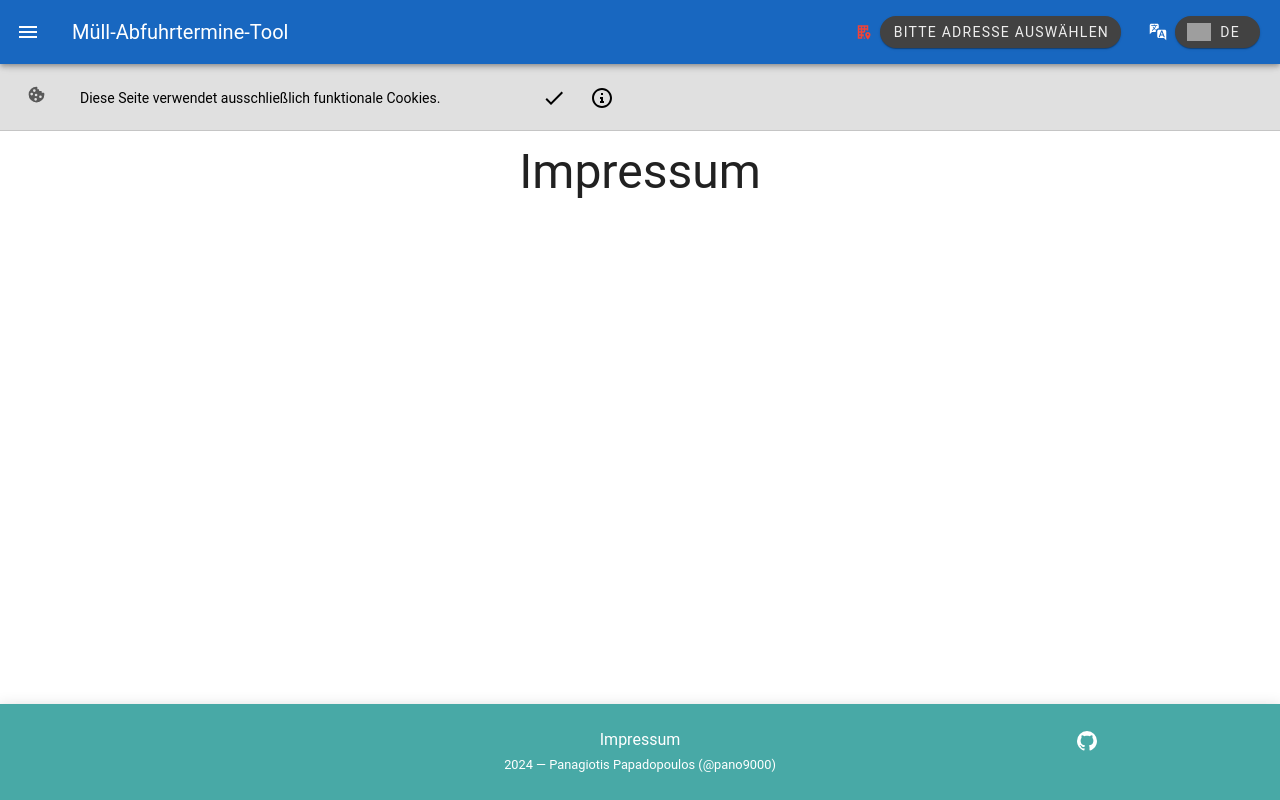
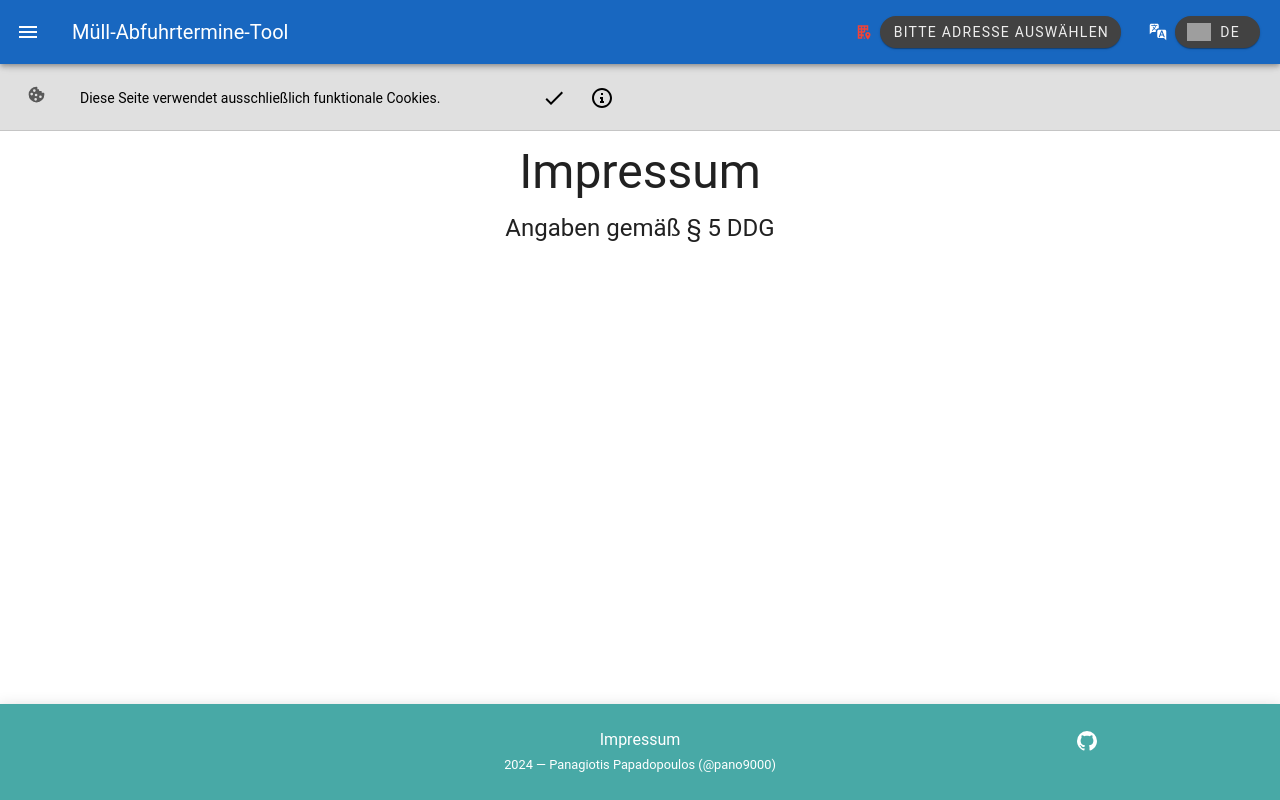
Before and after one commit to pano9000/aws-stuttgart-pickup-dates-service, a Nuxt app: page /impressum in a window 1280 px wide. Built offline with nearby package versions, Linux system fonts and the light colour scheme; grey boxes are pictures that could not be loaded.

Commit message:
feat(pages/impressum): improve content

```diff
--- a/pages/impressum.vue
+++ b/pages/impressum.vue
@@ -1,8 +1,11 @@
 <template>
 
-  <BasePageTemplate :page-title="i18n.t('legalNotice.pageTitle')">
+  <BasePageTemplate
+    :page-title="i18n.t('legalNotice.pageTitle')"
+    :page-subtitle="i18n.t('legalNotice.pageSubtitle')"
+  >
     <template #mainContent>
-      <address class="text-left">
+      <address class="text-center">
         <p v-for="(line) in legalNoticeLines" :key="line">
           {{ runtimeConfig.public[line] }}
         </p>
@@ -15,13 +18,13 @@
 <script setup lang="ts">
   import BasePageTemplate from '~/components/BasePageTemplate.vue';
 
-
   const { i18n, multiMergeLocaleMessage }  = useCustomI18n();
   const runtimeConfig = useRuntimeConfig();
   const legalNoticeLines = Object.keys(runtimeConfig.public).filter(key => key.startsWith("legalNotice"))
 
   multiMergeLocaleMessage("legalNotice", [
-    ["pageTitle", {de: "Impressum", en: "Legal Notice"}],
+    ["pageTitle", {de: "Impressum", en: "Legal Notice / Impressum"}],
+    ["pageSubtitle", {de: "Angaben gemäß § 5 DDG", en: "Information in accordance with § 5 DDG"}]
   ]);
 
 </script>
```
